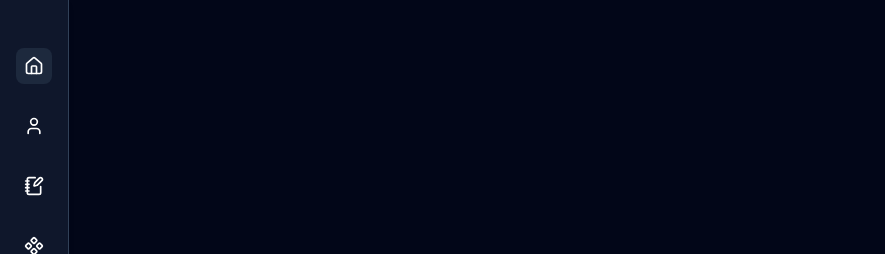
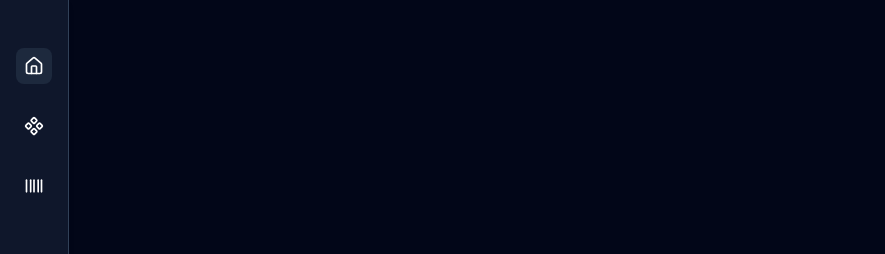
Before and after one commit to Alkemiist/pablo-next, a Next.js app: page / in a window 1280 px wide. Shown: the top 254 px of the page, without its empty margins (0-885 px from the left). Built offline with nearby package versions, Linux system fonts and the light colour scheme.

Commit message:
nav update

```diff
--- a/app/components/global/navbar/navbar.tsx
+++ b/app/components/global/navbar/navbar.tsx
@@ -31,8 +31,8 @@ export default function Navbar() {
     // these are the nav items
     const navItems = [
         { href: '/', label: 'Home', icon: <Home size={20} /> },
-        { href: '/analysis', label: 'Analysis', icon: <User size={20} /> },
-        { href: '/brief/page-1', label: 'Brief', icon: <NotebookPen size={20} /> },
+        // { href: '/analysis', label: 'Analysis', icon: <User size={20} /> },
+        // { href: '/brief/page-1', label: 'Brief', icon: <NotebookPen size={20} /> },
         { href: '/brand-creation', label: 'Brand', icon: <Component size={20} /> },
         { href: '/product-creation', label: 'Products', icon: <Barcode size={20} /> },
     ];
```
Also changed, not shown: app/product-creation/page.tsx (line endings or trailing spaces).
